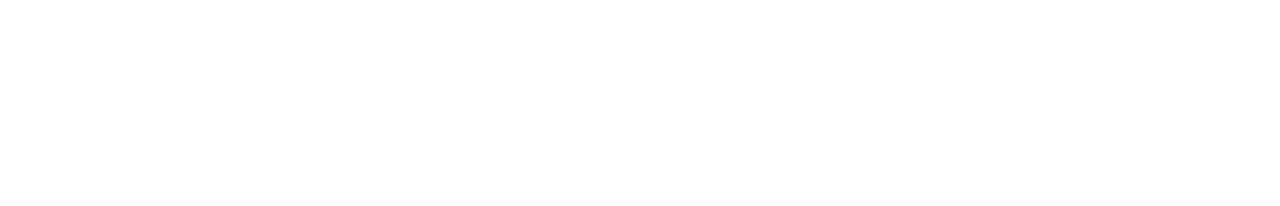
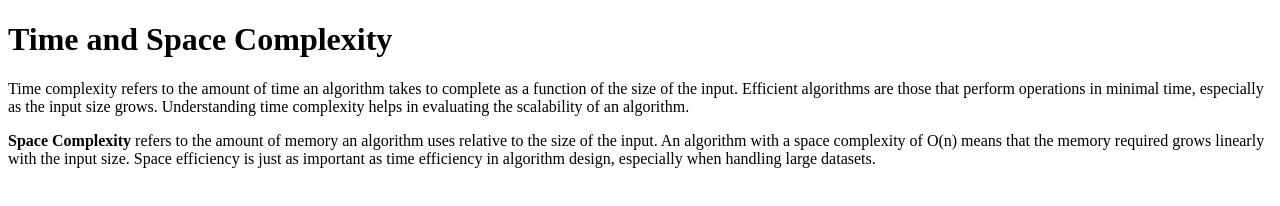
Before and after one commit to acciojob/time-and-space-complexity-avinashyadav9, a website: page main.html in a window 1280 px wide. Drawn offline with Linux system fonts and the light colour scheme.

Commit message:
created a submission

```diff
--- a/main.html
+++ b/main.html
@@ -7,6 +7,12 @@
 </head>
 
 <body>
+	<h1>Time and Space Complexity</h1>
+	<p>Time complexity refers to the amount of time an algorithm takes to complete as a function of the size of the input. Efficient algorithms are those that perform operations in minimal time, especially as the input size grows. Understanding time complexity helps in evaluating the scalability of an algorithm.
+  </p>
+	<p>
+    <b>Space Complexity</b> refers to the amount of memory an algorithm uses relative to the size of the input. An algorithm with a space complexity of O(n) means that the memory required grows linearly with the input size. Space efficiency is just as important as time efficiency in algorithm design, especially when handling large datasets.
+  </p>
 	<!-- the entire body must be written by student -->
     <script type="text/javascript" src="./script.js">
 </script>
```
